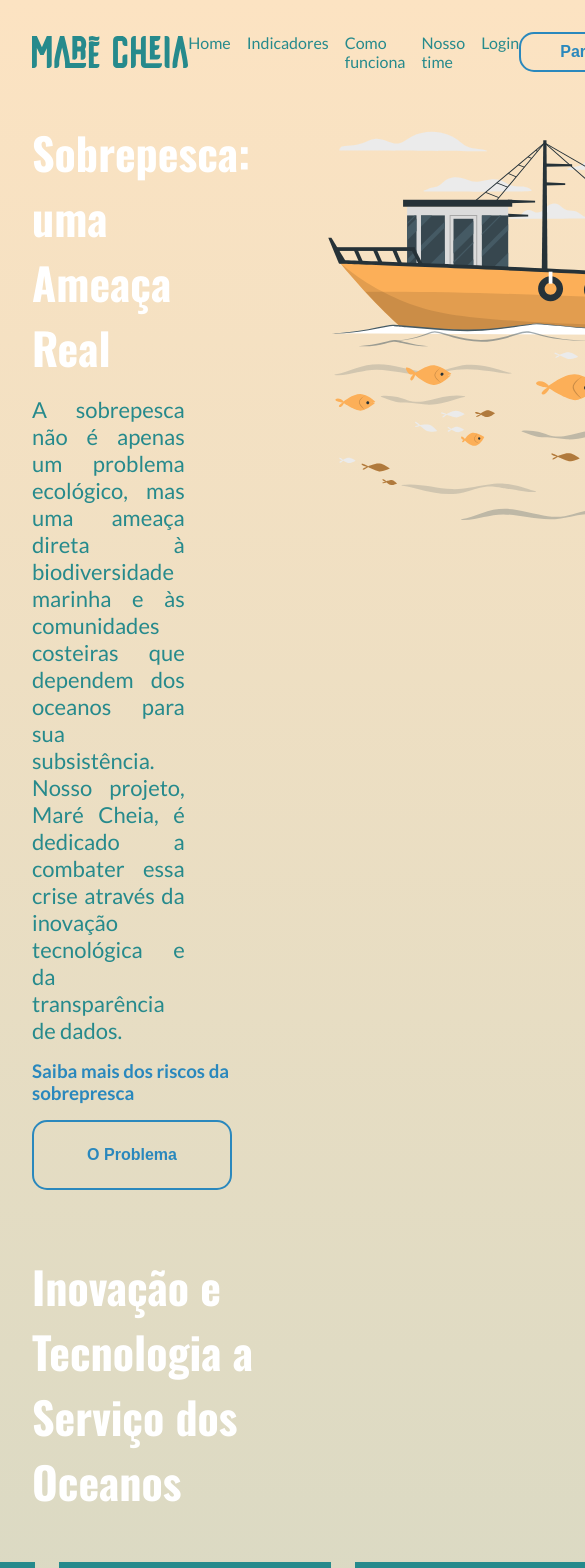
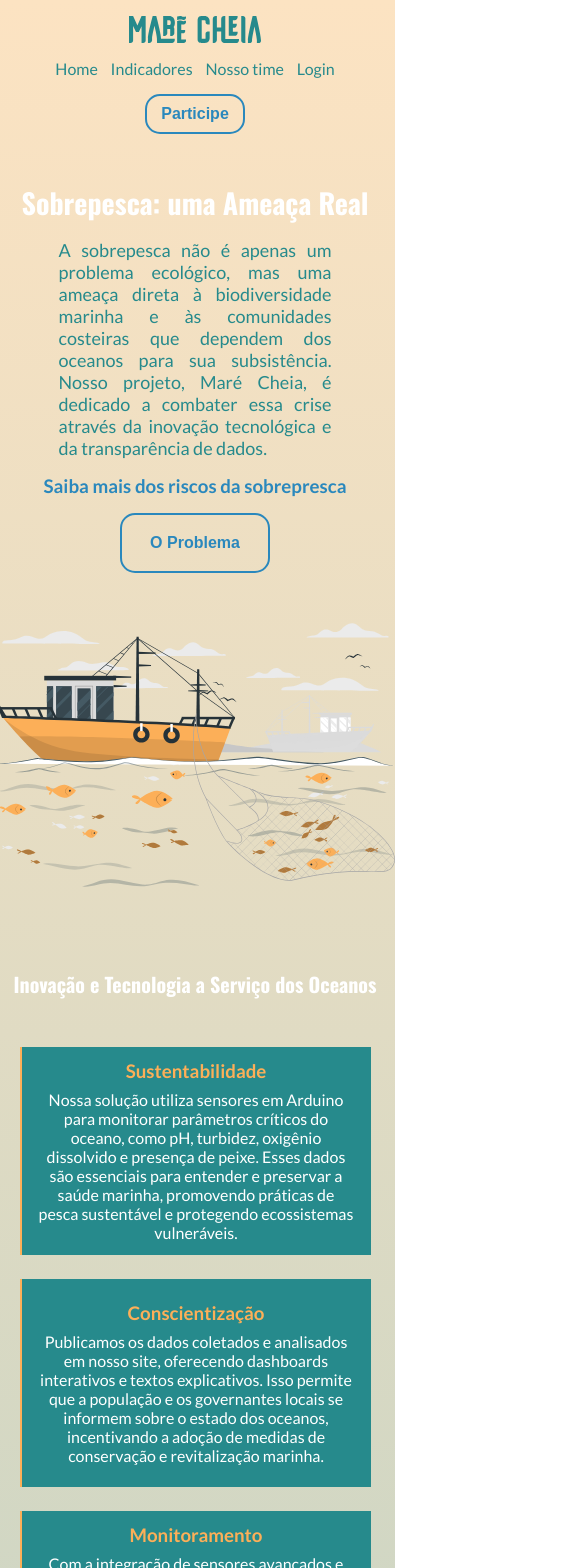
Before and after one commit to jorgebooz/MareCheia, a React (Vite) app: page / in a window 390 px wide. Shown: the top 1568 px of the page, 585 px wide, since content can reach past the window. Built offline with nearby package versions, Linux system fonts and the light colour scheme.

Commit message:
feat: reponsive

```diff
--- a/src/components/Nav.jsx
+++ b/src/components/Nav.jsx
@@ -15,9 +15,6 @@ function Nav() {
             Indicadores
           </Link>
           <Link to="/" className='navLink'>
-            Como funciona
-          </Link>
-          <Link to="/" className='navLink'>
             Nosso time
           </Link>
           <Link to="/login" className='navLink'>
--- a/src/css/Home.module.css
+++ b/src/css/Home.module.css
@@ -1,3 +1,181 @@
+@media screen and (max-width: 999px) {
+    .container {
+        display: flex;
+        flex-direction: column;
+        justify-content: center;
+        align-items: center;
+        gap: 1rem;
+    }
+    .sobrepesca {
+        padding: 2rem 0rem;
+        gap: 2rem;
+        display: flex;
+        flex-direction: column;
+        align-items: center;
+    }
+    .container h1 {
+        font-size: 28px;
+    }
+    .container p {
+        text-align: justify;
+        width: 70%;
+        font-size: 18px;
+    }
+    .problemaBtn {
+        width: 150px;
+        height: 60px;
+    }
+    .imgUm {
+        display: flex;
+        justify-content: center;
+        align-items: center;
+        width: 400px;
+        height: 300px;
+    }
+
+
+    .inovacao{
+        display: flex;
+        flex-direction: column;
+        align-items: center;
+        padding: 2rem 0rem;
+        gap: 1rem;
+    }
+    .containerInovacao{
+        display: flex;
+        flex-direction: column;
+        gap: 1.5rem;
+        padding: 2rem 0rem;
+        align-items: center;
+    }
+    .title{
+        font-size: 20px;
+    }
+    .card {
+        background-color: var(--ocean-green);
+        height: 13rem;
+        width: 90%;
+        color: #fff;
+        display: flex;
+        flex-direction: column;
+        align-items: center;
+        text-align: center;
+        gap: 0.5rem;
+        padding: 1rem;
+        justify-content: center;
+        position: relative;
+        border-left: solid 2px var(--sun-yellow);
+    }
+    .card h3{
+        color: var(--sun-yellow);
+    }
+    .mareCheiaBtn{
+        margin: 1.5rem 0rem;
+        width: 150px;
+        height: 60px;
+    }
+
+    .comentarios{
+        display: flex;
+        align-items: center;
+        justify-content: center;
+        align-self: center;
+    }
+    .alert {
+        display: flex;
+        flex-direction: column;
+        gap: 1rem;
+        padding: 1rem 1.25rem;
+        margin-bottom: 1rem;
+        border: 1px solid transparent;
+        border-radius: 1rem;
+        margin: 1rem;
+      }
+      .alert hr{
+        color: var(--sea-green);
+      }
+      .alertMessage {
+        color: var(--pacific-blue);
+        font-size: 20px;
+      }
+      .alertSuccess {
+        background-color: #268a8c3d;
+        border-color: var(--ocean-green);
+        color: var(--pacific-blue);
+        width: 70%;
+    }
+
+
+    .impacto{
+        display: flex;
+        flex-direction: column;
+        padding: 2rem 0rem;
+        gap: 1rem;
+        align-items: center;
+
+    }
+    .impactoContainer{
+        display: flex;
+        flex-direction: column;
+        gap: 1rem;
+        justify-content: center;
+    }
+    .impactoContainer h2{
+        font-size: 35px;
+        align-self: center;
+    }
+    .impactoContainer p{
+        align-self: center;
+        text-align: justify;
+        width: 70%;
+        font-size: 16px;
+    }
+    .impactoContainer h4{
+        align-self: center;
+        font-size: 15px;
+    }
+    .resultadosBtn{
+        width: 150px;
+        height: 60px;
+        align-self: center;
+    }
+    .imgDois{
+        display: flex;
+        justify-content: center;
+        align-items: center;
+        width: 400px;
+        height: 300px;
+    }
+
+    .participe{
+        display: flex;
+        flex-direction: column;
+        align-items: center;
+        gap: 1rem;
+    }
+    .participe h3{
+        padding: 1rem;
+        text-align: center;
+        font-size: 16px
+    }
+    .participe h2{
+        font-size: 35px;
+        padding: 0rem 1rem 1rem 1rem;
+    }
+    .participe p{
+        width: 70%;
+        text-align: center;
+        font-size: 16px;
+    }
+    .participeBtn{
+        width: 150px;
+        height: 60px;
+        margin: 0rem 0rem 2rem 0rem;
+    }
+}
+
+
+@media screen and (min-width: 1000px) {
 .container { grid-area: container; }
 .imgUm{ grid-area: imgUm; }
 
@@ -94,41 +272,6 @@
     }
 
 
-.comentarios{
-    display: flex;
-    align-items: center;
-    justify-content: center;
-    align-self: center;
-}
-.alert {
-    display: flex;
-    flex-direction: column;
-    gap: 1rem;
-    padding: 1rem 1.25rem;
-    margin-bottom: 1rem;
-    border: 1px solid transparent;
-    border-radius: 1rem;
-    margin: 1rem;
-  }
-
-  .alert hr{
-    color: var(--sea-green);
-  }
-
-
-  .alertMessage {
-    color: var(--pacific-blue);
-    font-size: 20px;
-  }
-
-  .alertSuccess {
-    background-color: #268a8c3d;
-    border-color: var(--ocean-green);
-    color: var(--pacific-blue);
-    width: 70%;
-}
-
-
     .impactoContainer { grid-area: impactoContainer; }
     .imgDois{ grid-area: imgDois; }
 
@@ -173,6 +316,40 @@
 
     }
 
+    .comentarios{
+        display: flex;
+        align-items: center;
+        justify-content: center;
+        align-self: center;
+    }
+    .alert {
+        display: flex;
+        flex-direction: column;
+        gap: 1rem;
+        padding: 1rem 1.25rem;
+        margin-bottom: 1rem;
+        border: 1px solid transparent;
+        border-radius: 1rem;
+        margin: 1rem;
+      }
+
+      .alert hr{
+        color: var(--sea-green);
+      }
+
+
+      .alertMessage {
+        color: var(--pacific-blue);
+        font-size: 20px;
+      }
+
+      .alertSuccess {
+        background-color: #268a8c3d;
+        border-color: var(--ocean-green);
+        color: var(--pacific-blue);
+        width: 70%;
+    }
+
     .participe{
         display: flex;
         flex-direction: column;
@@ -195,3 +372,4 @@
         height: 70px;
         margin: 0rem 0rem 2rem 0rem;
     }
+}
--- a/src/css/Nav.module.css
+++ b/src/css/Nav.module.css
@@ -1,5 +1,33 @@
 @import url('https://fonts.googleapis.com/css2?family=Lato:ital,wght@0,100;0,300;0,400;0,700;0,900;1,100;1,300;1,400;1,700;1,900&family=Oswald:wght@200..700&display=swap');
 
+@media screen and (max-width: 769px){
+    nav{
+        display: flex;
+        flex-direction: column;
+        align-items: center;
+        gap: 1rem;
+        padding: 1rem;
+    }
+
+    nav button{
+        width: 100px;
+        height: 40px;
+    }
+
+    img{
+        height: 1.7rem;
+    }
+
+    .links{
+        list-style: none;
+        display: flex;
+        gap: .8rem;
+        justify-content: center;
+    }
+
+}
+
+@media screen and (min-width: 768px){
     .logo { grid-area: logo; }
     .links{ grid-area: links; }
     .botaoUm{ grid-area: botaoUm; }
@@ -28,3 +56,5 @@ img{
         gap: 1rem;
         justify-content: center;
     }
+
+}
--- a/src/routes/Home.jsx
+++ b/src/routes/Home.jsx
@@ -2,7 +2,7 @@ import React, { useState, useEffect } from 'react';
 import pesca1 from '../assets/Home/pesca de arrasto.svg';
 import pesca2 from '../assets/Home/peixes mortos.svg';
 import pescador1 from '../assets/Home/fishing with net.svg';
-import pescador2 from '../assets/Home/pesca de arrasto.svg';
+import pescador2 from '../assets/Home/pescador_brasil.svg';
 import pescador3 from '../assets/Home/equipe.svg'
 
 import styles from '../css/Home.module.css';
```
Lines whose indentation alone changed are shown as unchanged.
